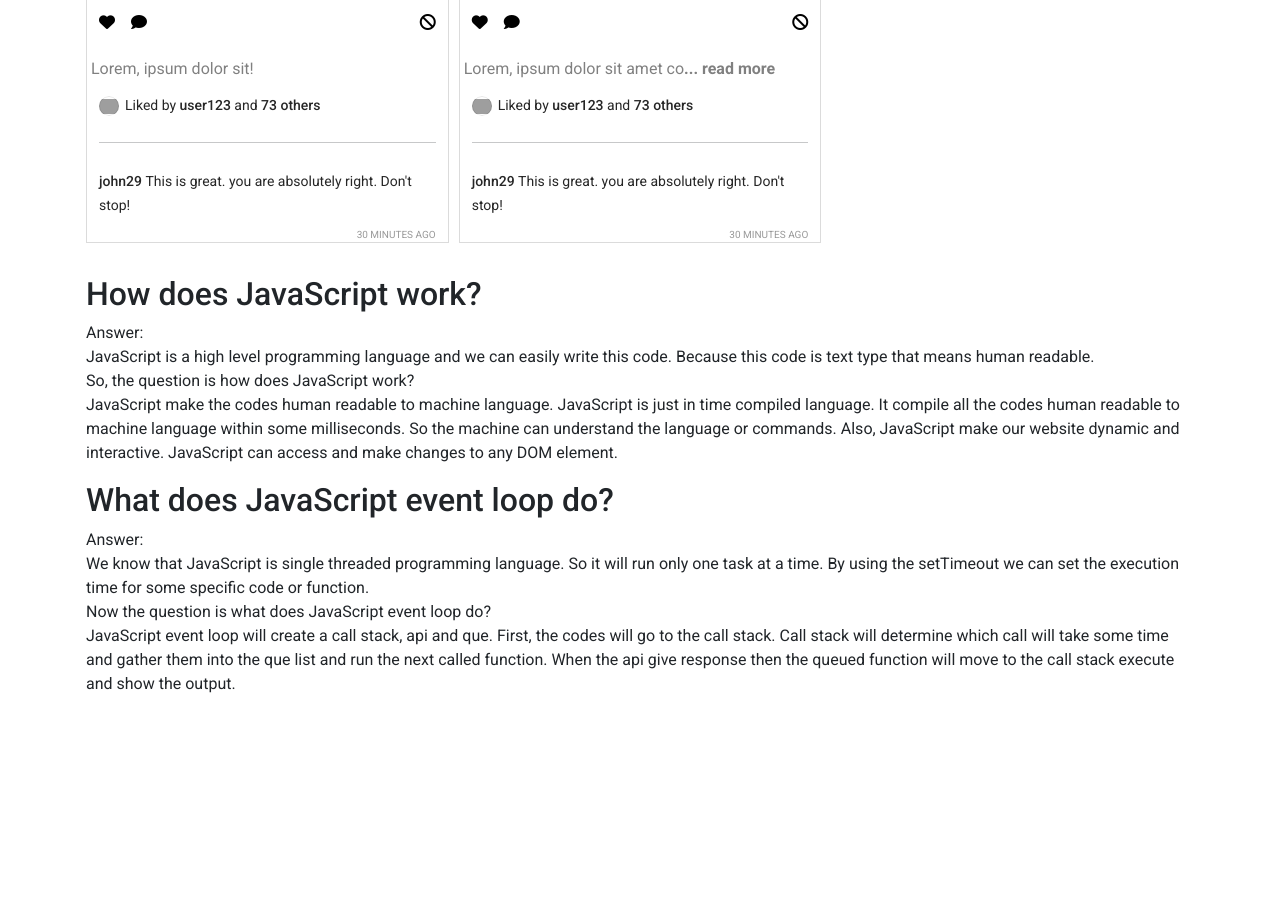
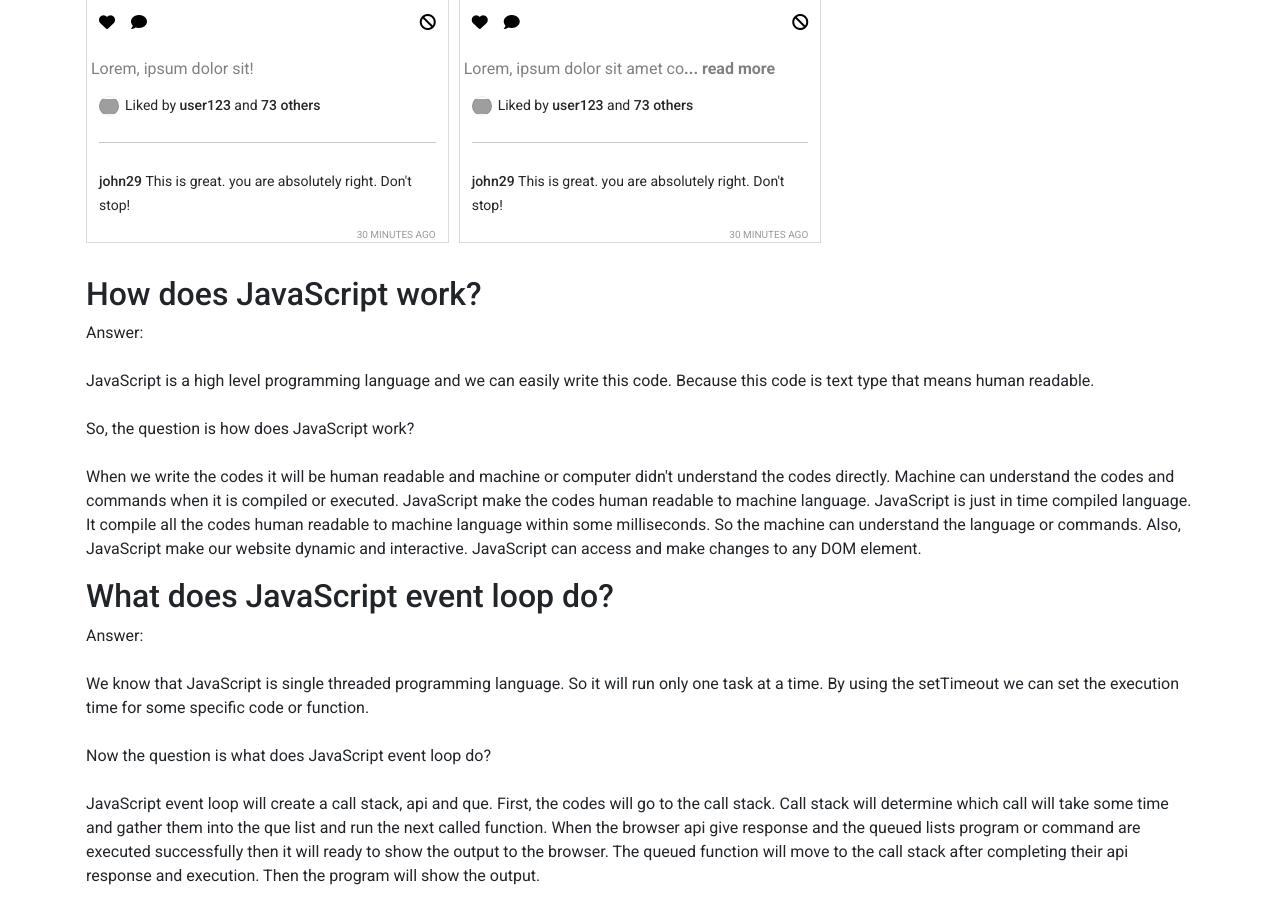
Before and after one commit to palakxdev/dev-task-7, a plain HTML site: page index.html in a window 1280 px wide. Shown: the part 1289-2209 px from the top of the page. Before the commit the page ends 2017 px from the top, so only its background shows below. Drawn offline with nearby package versions, Linux system fonts and the light colour scheme; grey boxes are pictures that could not be loaded.

Commit message:
Some small changes and final commit

```diff
--- a/index.html
+++ b/index.html
@@ -80,15 +80,15 @@
 
         <section class="container p-3">
             <h2>How does JavaScript work?</h2>
-            <p>Answer: <br>JavaScript is a high level programming language and we can easily write this code. Because this code is text type that means human readable. <br>
-            So, the question is how does JavaScript work? <br>
-            JavaScript make the codes human readable to machine language. JavaScript is just in time compiled language. It compile all the codes human readable to machine language within some milliseconds. So the machine can understand the language or commands. Also, JavaScript make our website dynamic and interactive. JavaScript can access and make changes to any DOM element.
+            <p>Answer: <br><br>JavaScript is a high level programming language and we can easily write this code. Because this code is text type that means human readable. <br><br>
+            So, the question is how does JavaScript work? <br><br>
+            When we write the codes it will be human readable and machine or computer didn't understand the codes directly. Machine can understand the codes and commands when it is compiled or executed. JavaScript make the codes human readable to machine language. JavaScript is just in time compiled language. It compile all the codes human readable to machine language within some milliseconds. So the machine can understand the language or commands. Also, JavaScript make our website dynamic and interactive. JavaScript can access and make changes to any DOM element.
             </p>
 
             <h2>What does JavaScript event loop do?</h2>
-            <p>Answer: <br>We know that JavaScript is single threaded programming language. So it will run only one task at a time. By using the setTimeout we can set the execution time for some specific code or function. <br>
-            Now the question is what does JavaScript event loop do? <br>
-            JavaScript event loop will create a call stack, api and que. First, the codes will go to the call stack. Call stack will determine which call will take some time and gather them into the que list and run the next called function. When the api give response then the queued function will move to the call stack execute and show the output.
+            <p>Answer: <br><br>We know that JavaScript is single threaded programming language. So it will run only one task at a time. By using the setTimeout we can set the execution time for some specific code or function. <br><br>
+            Now the question is what does JavaScript event loop do? <br><br>
+            JavaScript event loop will create a call stack, api and que. First, the codes will go to the call stack. Call stack will determine which call will take some time and gather them into the que list and run the next called function. When the browser api give response and the queued lists program or command are executed successfully then it will ready to show the output to the browser. The queued function will move to the call stack after completing their api response and execution. Then the program will show the output.
             </p>
         </section>
 
```
